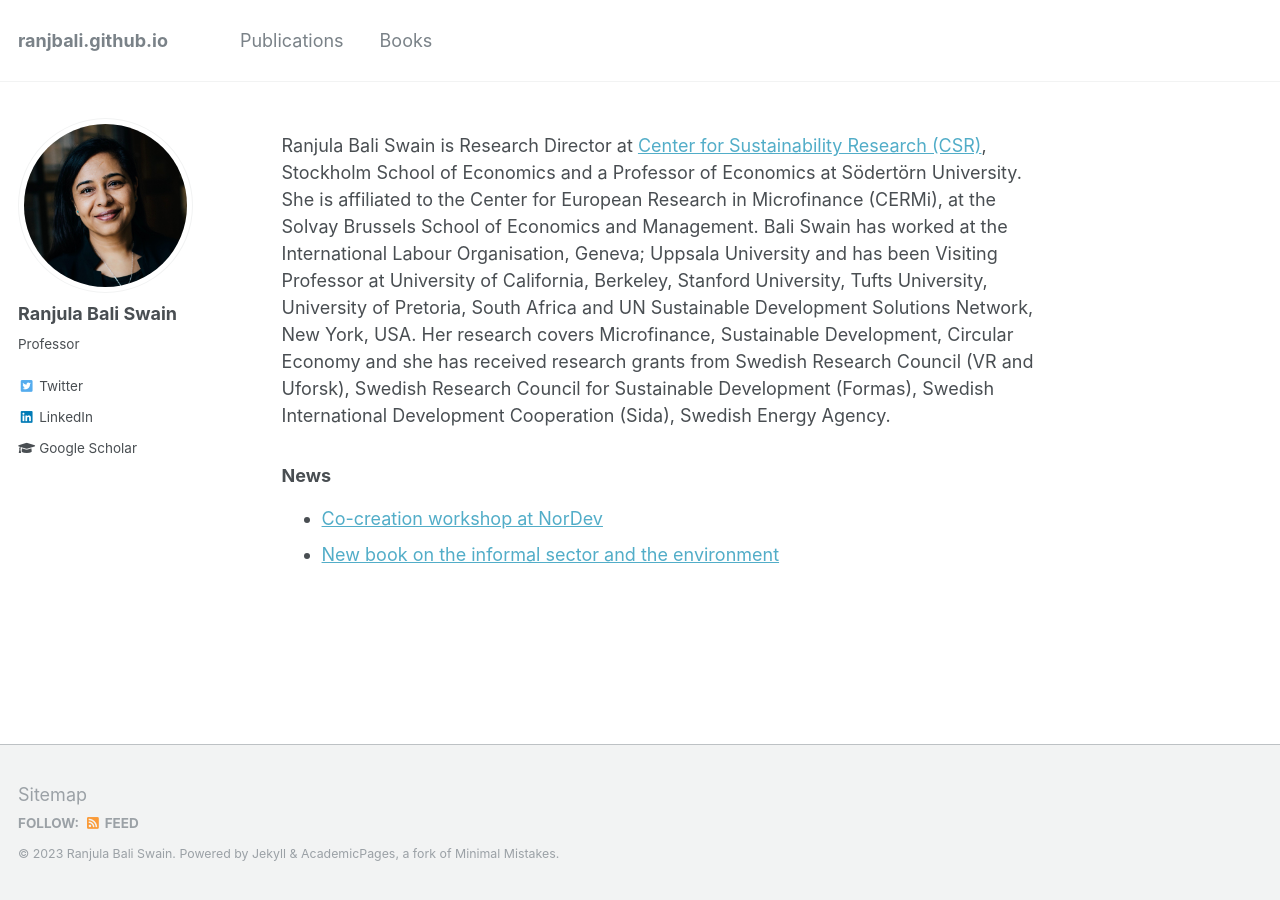
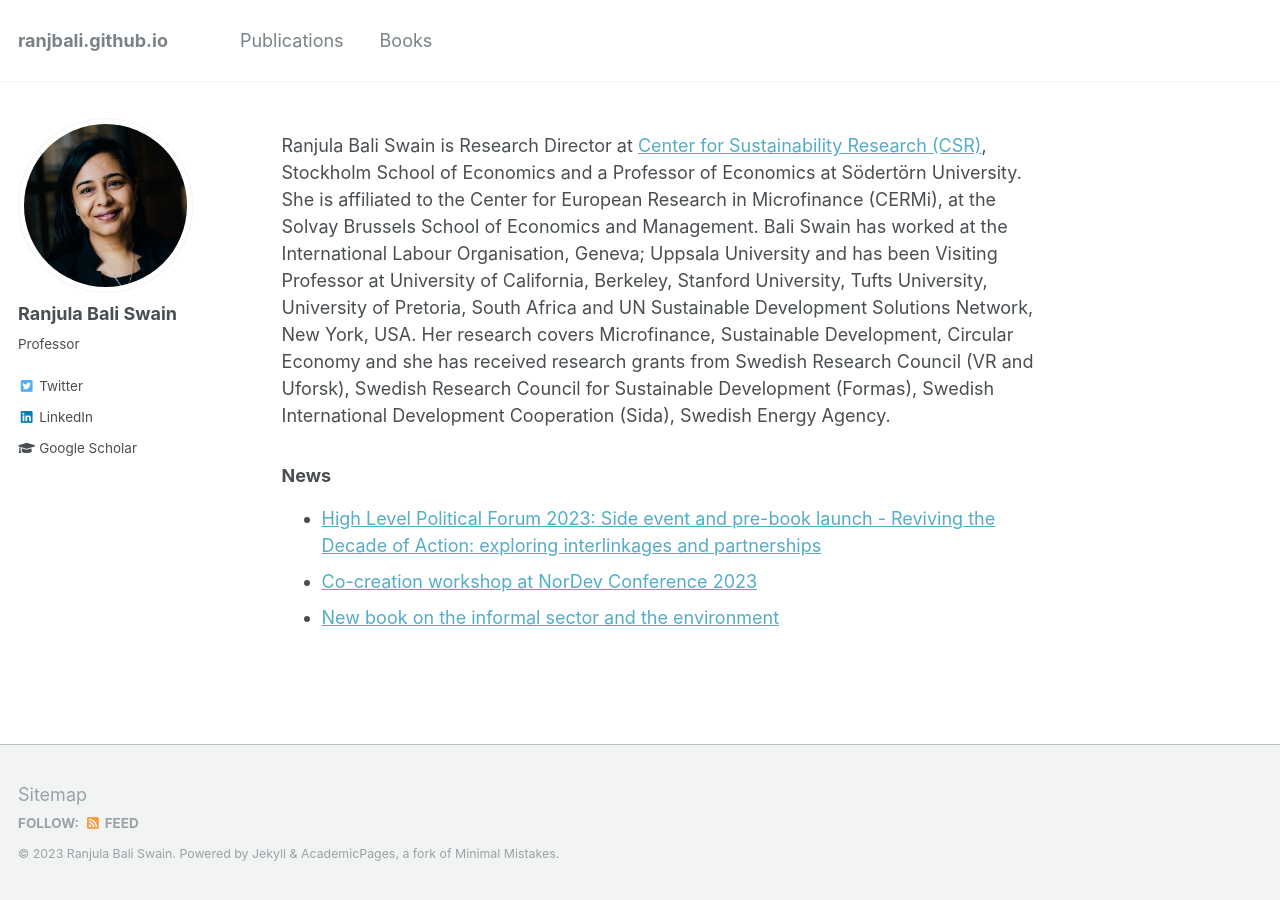
Before and after one commit to ranjbali/ranjbali.github.io, a Jekyll site: the page built from _pages/about.md, in a window 1280 px wide. Built offline with Jekyll 4.4.1, drawn with Linux system fonts in a browser that asks for light colours.

Commit message:
Update about.md

```diff
--- a/_pages/about.md
+++ b/_pages/about.md
@@ -11,5 +11,6 @@ redirect_from:
 Ranjula Bali Swain is Research Director at [Center for Sustainability Research (CSR)](https://www.hhs.se/en/research/centers/csr/), Stockholm School of Economics and a Professor of Economics at Södertörn University. She is affiliated to the Center for European Research in Microfinance (CERMi), at the Solvay Brussels School of Economics and Management. Bali Swain has worked at the International Labour Organisation, Geneva; Uppsala University and has been Visiting Professor at University of California, Berkeley, Stanford University, Tufts University, University of Pretoria, South Africa and UN Sustainable Development Solutions Network, New York, USA. Her research covers Microfinance, Sustainable Development, Circular Economy and she has received research grants from  Swedish Research Council (VR and Uforsk), Swedish Research Council for Sustainable Development (Formas), Swedish International Development Cooperation (Sida), Swedish Energy Agency.
 
 ### News
-* [Co-creation workshop at NorDev](https://www.hhs.se/en/research/centers/csr/news/co-creation-workshop-at-nordev/)
+* [High Level Political Forum 2023: Side event and pre-book launch - Reviving the Decade of Action: exploring interlinkages and partnerships](https://www.hhs.se/en/research/centers/csr/news/high-level-political-forum-2023-reviving-the-decade-of-action-exploring-interlinkages-and-partnerships/)
+* [Co-creation workshop at NorDev Conference 2023](https://www.hhs.se/en/research/centers/csr/news/co-creation-workshop-at-nordev/)
 * [New book on the informal sector and the environment](https://www.hhs.se/en/about-us/news/csr/2022/new-book-on-the-informal-sector-and-the-environment-by-csrs-ranjula-bali-swain-and-university-of-readings-uma-kambhampati/)
```
